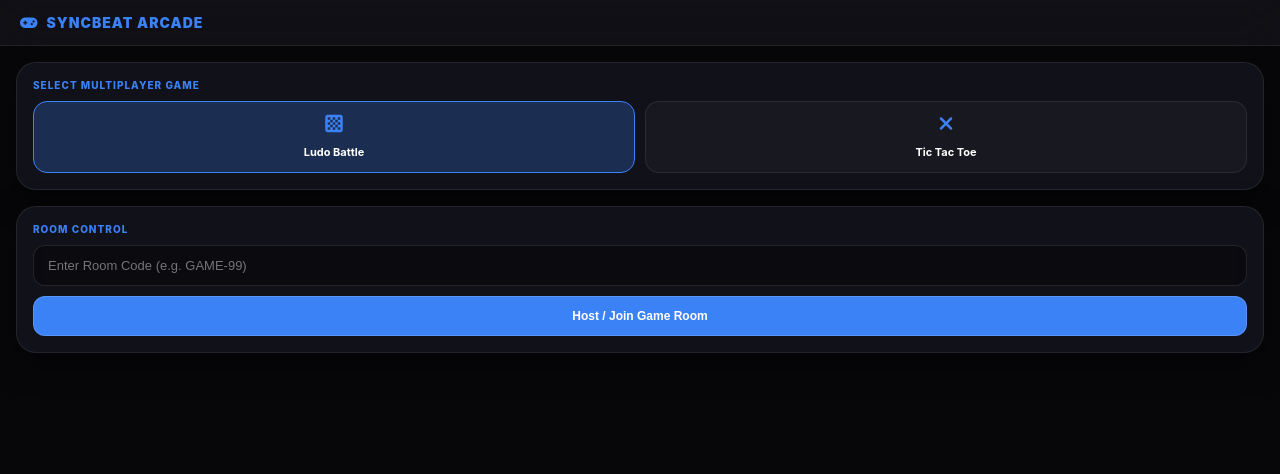
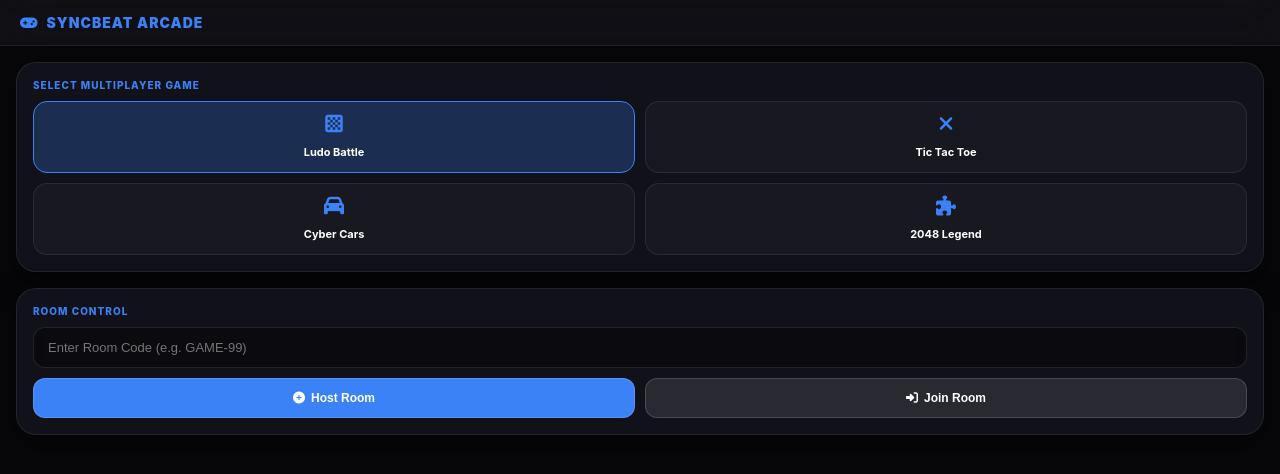
Before and after one commit to rsak0730-cmyk/ONLINE-OFFLINE-MOVIES, a website: page games.html in a window 1280 px wide. Drawn offline with Linux system fonts and the light colour scheme.

Commit message:
Update games.html

```diff
--- a/games.html
+++ b/games.html
@@ -9,20 +9,21 @@
         * { box-sizing: border-box; margin: 0; padding: 0; -webkit-tap-highlight-color: transparent; }
         body, html { width: 100vw; height: 100vh; background: #07070a; color: #fff; font-family: -apple-system, BlinkMacSystemFont, sans-serif; overflow: hidden; display: flex; flex-direction: column; }
 
-        /* Top Header */
         .arcade-header { padding: 14px 20px; background: rgba(18,18,24,0.85); backdrop-filter: blur(20px); border-bottom: 1px solid rgba(255,255,255,0.08); display: flex; align-items: center; justify-content: space-between; z-index: 10; }
         .arcade-title { font-size: 14px; font-weight: 900; color: #3b82f6; text-transform: uppercase; letter-spacing: 1px; display: flex; align-items: center; gap: 8px; }
 
-        /* Main Content Split */
         .arcade-body { flex: 1; display: flex; flex-direction: column; overflow: hidden; padding-bottom: 80px; }
 
-        /* Lobby View */
         #lobbyView { flex: 1; overflow-y: auto; padding: 16px; display: flex; flex-direction: column; gap: 16px; }
         .glass-card { background: rgba(22, 22, 32, 0.75); backdrop-filter: blur(20px); border: 1px solid rgba(255, 255, 255, 0.08); border-radius: 20px; padding: 16px; box-shadow: 0 10px 30px rgba(0,0,0,0.5); }
         .card-header { font-size: 10px; font-weight: 800; text-transform: uppercase; letter-spacing: 1px; margin-bottom: 10px; color: #3b82f6; }
 
         .input-glass { width: 100%; background: rgba(0,0,0,0.4); border: 1px solid rgba(255,255,255,0.1); border-radius: 12px; padding: 12px 14px; font-size: 13px; color: #fff; outline: none; margin-bottom: 10px; }
-        .btn-glass { width: 100%; padding: 12px; border-radius: 12px; font-size: 12px; font-weight: 800; cursor: pointer; border: 1px solid rgba(255,255,255,0.15); display: flex; align-items: center; justify-content: center; gap: 8px; background: #3b82f6; color: #fff; }
+
+        .btn-row { display: flex; gap: 10px; }
+        .btn-glass { flex: 1; padding: 12px; border-radius: 12px; font-size: 12px; font-weight: 800; cursor: pointer; border: 1px solid rgba(255,255,255,0.15); display: flex; align-items: center; justify-content: center; gap: 6px; }
+        .btn-host { background: #3b82f6; color: #fff; }
+        .btn-join { background: rgba(255,255,255,0.1); color: #fff; }
 
         .games-grid { display: grid; grid-template-columns: repeat(2, 1fr); gap: 10px; margin-top: 10px; }
         .game-opt { background: rgba(255,255,255,0.03); border: 1px solid rgba(255,255,255,0.08); border-radius: 14px; padding: 12px; text-align: center; cursor: pointer; transition: 0.2s; }
@@ -30,14 +31,12 @@
         .game-opt i { font-size: 20px; color: #3b82f6; margin-bottom: 6px; display: block; }
         .game-opt span { font-size: 11px; font-weight: 700; }
 
-        /* Active Room & Game Arena View */
         #gameRoomView { flex: 1; display: none; flex-direction: column; height: 100%; }
         #gameRoomView.active { display: flex; }
 
         .arena-container { flex: 1; background: #000; position: relative; display: flex; align-items: center; justify-content: center; overflow: hidden; border-bottom: 1px solid rgba(255,255,255,0.1); }
         #gameFrame { width: 100%; height: 100%; border: none; }
 
-        /* Live Chat Drawer inside Games */
         .chat-container { height: 160px; background: rgba(14, 14, 18, 0.95); display: flex; flex-direction: column; border-top: 1px solid rgba(255,255,255,0.08); }
         .chat-messages { flex: 1; overflow-y: auto; padding: 10px 14px; display: flex; flex-direction: column; gap: 6px; font-size: 12px; }
         .chat-msg { background: rgba(255,255,255,0.05); padding: 6px 10px; border-radius: 10px; max-width: 80%; word-break: break-word; }
@@ -56,7 +55,6 @@
     </div>
 
     <div class="arcade-body">
-        <!-- LOBBY -->
         <div id="lobbyView">
             <div class="glass-card">
                 <div class="card-header">Select Multiplayer Game</div>
@@ -69,27 +67,37 @@
                         <i class="fa-solid fa-xmark"></i>
                         <span>Tic Tac Toe</span>
                     </div>
+                    <div class="game-opt" onclick="selectGame(this, 'racing')">
+                        <i class="fa-solid fa-car"></i>
+                        <span>Cyber Cars</span>
+                    </div>
+                    <div class="game-opt" onclick="selectGame(this, 'puzzle')">
+                        <i class="fa-solid fa-puzzle-piece"></i>
+                        <span>2048 Legend</span>
+                    </div>
                 </div>
             </div>
 
             <div class="glass-card">
                 <div class="card-header">Room Control</div>
                 <input type="text" id="roomCodeInput" class="input-glass" placeholder="Enter Room Code (e.g. GAME-99)">
-                <button class="btn-glass" onclick="hostGameRoom()">Host / Join Game Room</button>
+                <div class="btn-row">
+                    <button class="btn-glass btn-host" onclick="handleRoomAction('host')"><i class="fa-solid fa-plus-circle"></i> Host Room</button>
+                    <button class="btn-glass btn-join" onclick="handleRoomAction('join')"><i class="fa-solid fa-right-to-bracket"></i> Join Room</button>
+                </div>
             </div>
         </div>
 
-        <!-- ACTIVE GAME ROOM & CHAT -->
         <div id="gameRoomView">
             <div class="arena-container">
                 <iframe id="gameFrame" src=""></iframe>
             </div>
             <div class="chat-container">
                 <div class="chat-messages" id="chatMessages">
-                    <div class="chat-msg" style="color: #94a3b8;">System: Welcome to SyncBeat Game Room! Chat and play simultaneously.</div>
+                    <div class="chat-msg" style="color: #94a3b8;">System: Connected to Game Room. Chat with your friends live!</div>
                 </div>
                 <div class="chat-input-bar">
-                    <input type="text" id="chatInput" class="chat-input" placeholder="Type a message to friends..." onkeydown="if(event.key==='Enter') sendChatMessage()">
+                    <input type="text" id="chatInput" class="chat-input" placeholder="Type a message..." onkeydown="if(event.key==='Enter') sendChatMessage()">
                     <button class="chat-send" onclick="sendChatMessage()">Send</button>
                 </div>
             </div>
@@ -106,7 +114,7 @@
             currentSelectedGame = gameKey;
         }
 
-        function hostGameRoom() {
+        function handleRoomAction(actionType) {
             const code = document.getElementById('roomCodeInput').value.trim();
             if (!code) {
                 alert('Please enter a valid Room Code!');
@@ -114,19 +122,23 @@
             }
             activeCode = code;
 
-            // Notify parent shell to lock other tabs
             window.parent.postMessage({ sender: 'syncbeat', action: 'ROOM_OPENED', tab: 3, code: activeCode }, '*');
 
-            // Load Game URL based on selection
             const gameUrls = {
                 ludo: 'https://html5.gamedistribution.com/a42b102efb4c48979e2ea41398858e65/',
-                tictactoe: 'https://html5.gamedistribution.com/3932824cfd834c8a8344e7c3c5ee9a07/'
+                tictactoe: 'https://html5.gamedistribution.com/3932824cfd834c8a8344e7c3c5ee9a07/',
+                racing: 'https://html5.gamedistribution.com/rvvASMiM/a88372671c6644f88424268e37746765/',
+                puzzle: 'https://html5.gamedistribution.com/3932824cfd834c8a8344e7c3c5ee9a07/'
             };
 
             document.getElementById('gameFrame').src = gameUrls[currentSelectedGame];
             document.getElementById('lobbyView').style.display = 'none';
             document.getElementById('gameRoomView').classList.add('active');
             document.getElementById('leaveRoomBtn').style.display = 'block';
+
+            const box = document.getElementById('chatMessages');
+            const actionText = actionType === 'host' ? 'Hosted' : 'Joined';
+            box.innerHTML += `<div class="chat-msg" style="color:#3b82f6;">System: You ${actionText} room [${activeCode}]</div>`;
         }
 
         function leaveRoom() {
@@ -136,7 +148,6 @@
             document.getElementById('lobbyView').style.display = 'flex';
             document.getElementById('leaveRoomBtn').style.display = 'none';
 
-            // Notify parent shell to unlock tabs
             window.parent.postMessage({ sender: 'syncbeat', action: 'ROOM_CLOSED' }, '*');
         }
 
```
